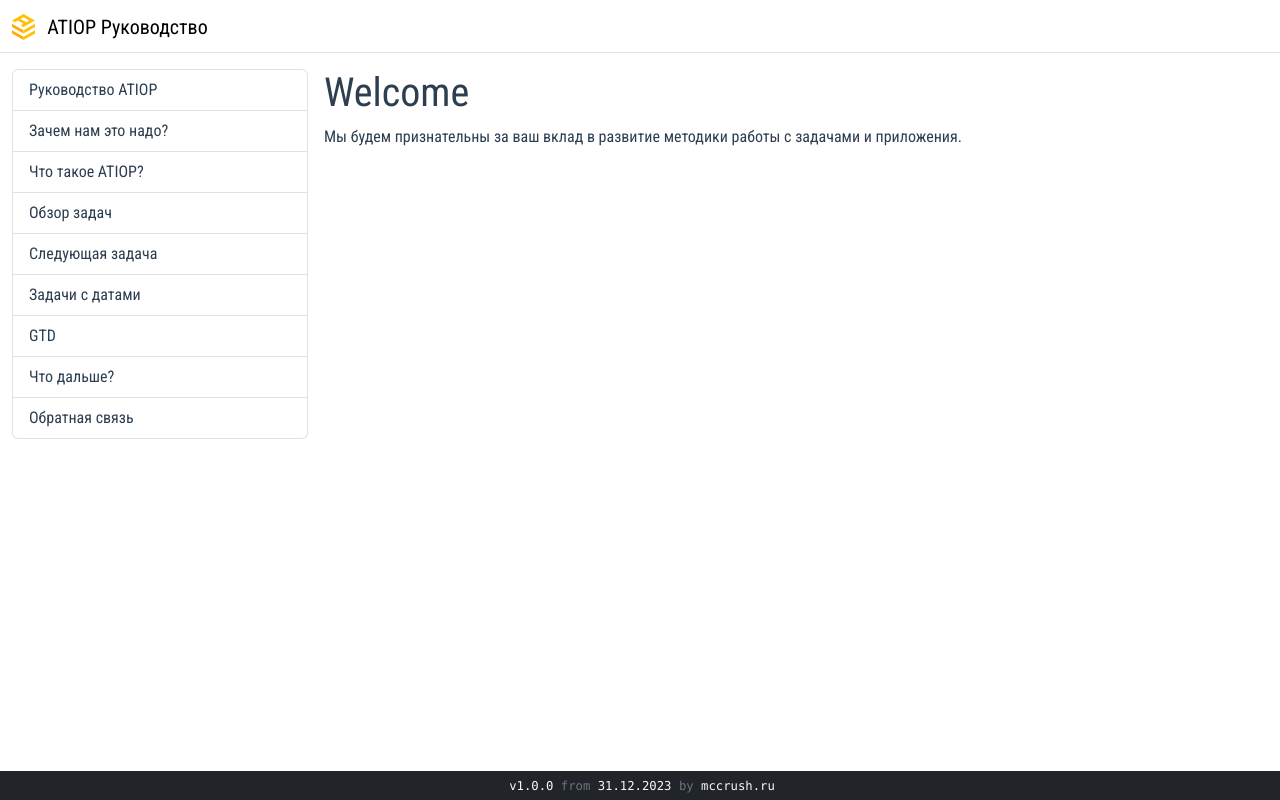
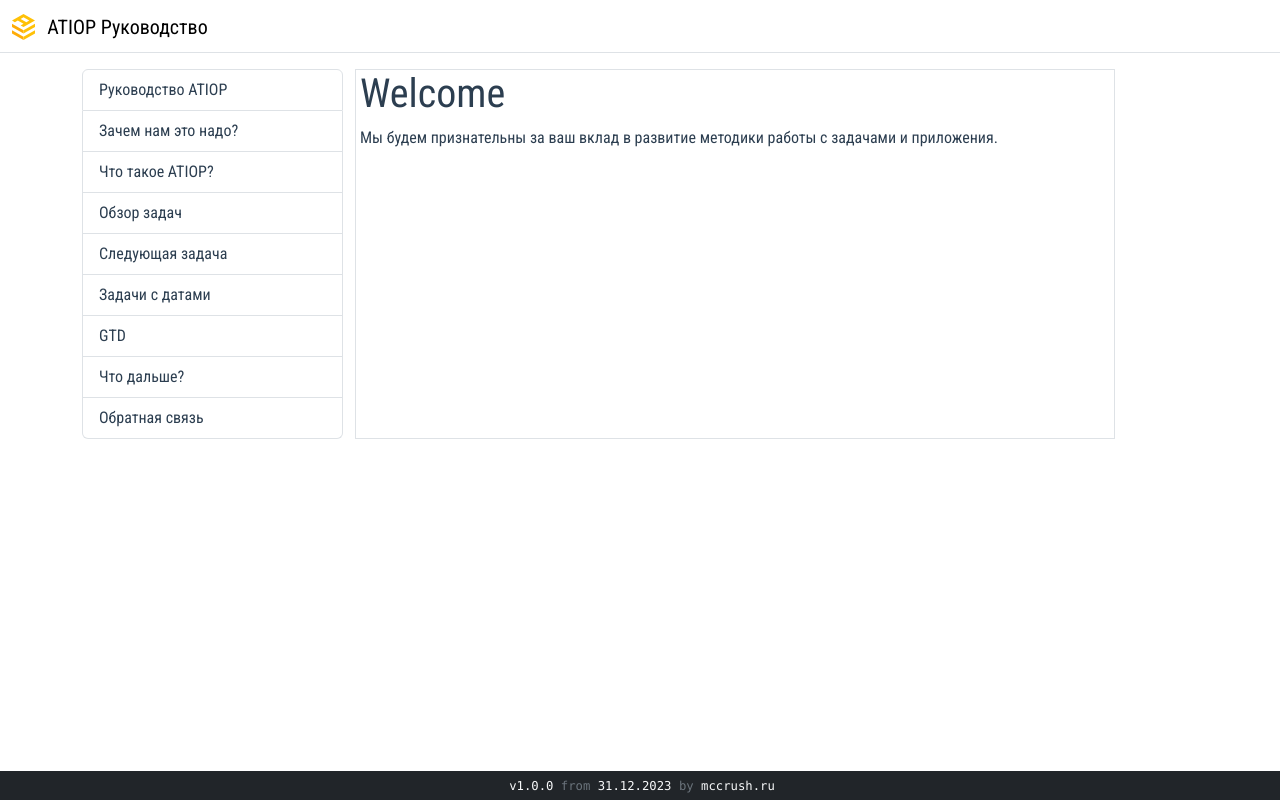
Before and after one commit to mccrush/atiop_doc, a Vue app: page / in a window 1280 px wide. Built offline with nearby package versions, Linux system fonts and the light colour scheme.

Commit message:
Settings adaptive

```diff
--- a/src/App.vue
+++ b/src/App.vue
@@ -3,13 +3,13 @@
     <TheNavbar />
     <TheSidebar />
 
-    <div class="container-fluid pt-3 pb-3">
+    <div class="container-lg pt-3 pb-3">
       <div class="row">
-        <div class="d-none d-md-block col-3">
+        <div class="d-none d-md-block col-3 col-xxl-2">
           <NavigationMenu class="" />
         </div>
 
-        <div class="col-12 col-md-9 ps-md-1">
+        <div class="col-12 col-md-9 col-xl-8 col-xxl-7 ps-md-1 border">
           <component :is="currentView" />
         </div>
       </div>
```
